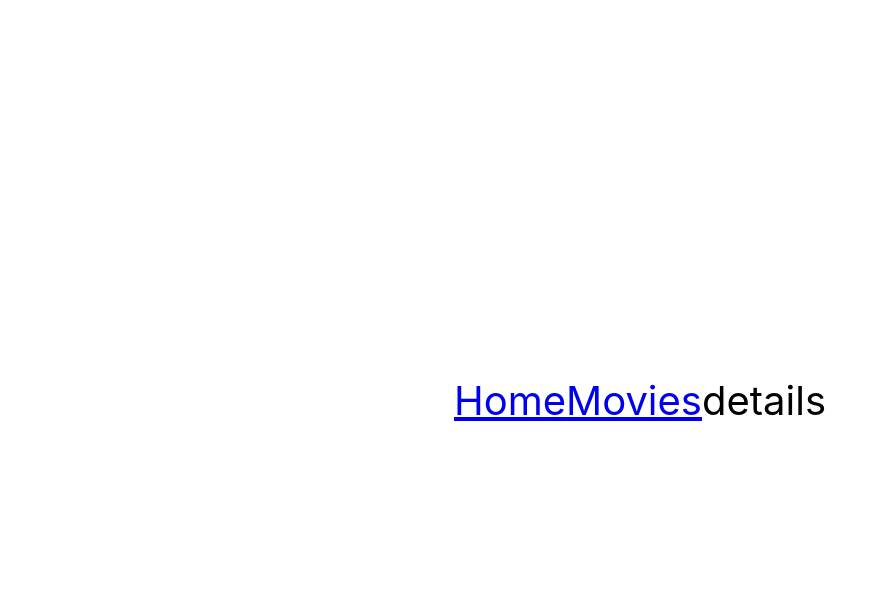
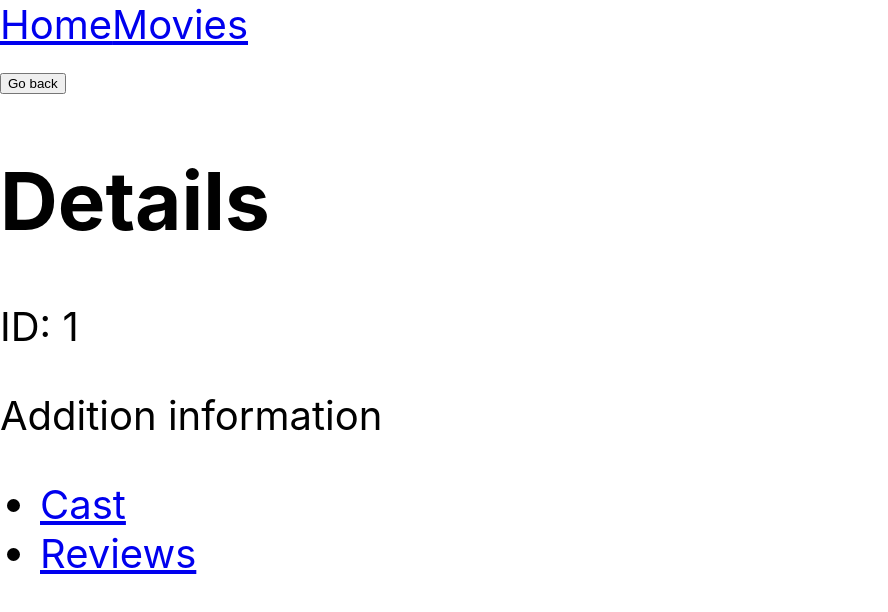
Before and after one commit to anatoliitrehub/goit-react-hw-05-movies, a React (Create React App) app: page /movies/1 in a window 1280 px wide. Shown: the top 612 px of the page, without its empty margins (0-888 px from the left). Built offline with nearby package versions, Linux system fonts and the light colour scheme.

Commit message:
create structure

```diff
--- a/package.json
+++ b/package.json
@@ -7,6 +7,8 @@
     "@testing-library/jest-dom": "^5.16.3",
     "@testing-library/react": "^12.1.4",
     "@testing-library/user-event": "^13.5.0",
+    "axios": "^1.3.5",
+    "clsx": "^1.2.1",
     "react": "^18.1.0",
     "react-dom": "^18.1.0",
     "react-router-dom": "^6.10.0",
--- a/src/components/App.jsx
+++ b/src/components/App.jsx
@@ -9,10 +9,10 @@ export const App = () => {
   return (
     <div
       style={{
-        height: '100vh',
-        display: 'flex',
-        justifyContent: 'center',
-        alignItems: 'center',
+      //   height: '100vh',
+      //   display: 'flex',
+      //   justifyContent: 'center',
+      //   alignItems: 'center',
         fontSize: 40,
         color: '#010101',
       }}
@@ -26,11 +26,12 @@ export const App = () => {
       <Routes>
         <Route path="/" element={<Home />} />
         <Route path="/movies" element={<Movies />} />
-        <Route path="/movies/:movieId" element={<MovieDetails />} />
-        <Route path="/movies/:movieId/cast" element={<Cast />} />
-        <Route path="/movies/:movieId/reviews" element={<Reviews />} />
+        <Route path="/movies/:movieId" element={<MovieDetails />} >
+        <Route path="cast" element={<Cast />} />
+        <Route path="reviews" element={<Reviews />} />
+        </Route>
 
-        <Route path="*" element={<Home />} />
+        {/* <Route path="*" element={<Home />} /> */}
       </Routes>
     </div>
   );
--- a/src/pages/Cast/Cast.jsx
+++ b/src/pages/Cast/Cast.jsx
@@ -1,8 +1,10 @@
+import { useParams } from "react-router-dom";
+const Cast = () =>{
+    const {movieId} = useParams()
 
-const Cast = () =>{
     return (
         <>
-cast
+cast {movieId}
         </>
     )
 }
--- a/src/pages/Home/Home.jsx
+++ b/src/pages/Home/Home.jsx
@@ -1,8 +1,29 @@
+import { useState,useEffect } from "react"
+import { NavLink } from "react-router-dom";
+
+import { getMovies } from "services/getMovies"
 
  const Home = () => {
+    const [movies,setMovies] = useState([]);
+
+    useEffect(()=>{
+        getMovies("/trending/movie/week").then(data=>{setMovies(data)})
+    },[])
+
     return(
 <>
-    Home
+<h1>Trending today</h1>
+    <ul>
+    {movies.results&&movies.results.map(el=>{
+        const fullPath=`/movies/`+el.id;
+        return(
+            <>
+            <li key={el.id}>
+            <NavLink to={fullPath}>{el.title}</NavLink></li>
+            </>
+            )})}
+    </ul>
+
 </>
     )
 }
--- a/src/pages/MovieDetails/MovieDetails.jsx
+++ b/src/pages/MovieDetails/MovieDetails.jsx
@@ -1,8 +1,29 @@
+import { useParams, Outlet, Link } from "react-router-dom";
+// import { getMovies } from "services/getMovies";
 
 const MovieDetails = () =>{
+    const {movieId} = useParams()
+    // console.log(movieId)
+// const movies = getMovies(502)
+// console.log(movies)
     return(
         <>
-details
+       <button>Go back</button>
+
+      <h1>Details</h1>
+<p>ID: {movieId}</p>
+<p>Addition information</p>
+      <ul>
+        <li>
+          <Link to="cast">Cast</Link>
+        </li>
+        <li>
+          <Link to="reviews">Reviews</Link>
+        </li>
+          </ul>
+      <Outlet />
+
+
         </>
     )
 }
--- a/src/pages/Movies/Movies.jsx
+++ b/src/pages/Movies/Movies.jsx
@@ -2,7 +2,7 @@
 const Movies = () => {
     return(
         <>
-Movies
+Movies search
         </>
     )
 }
--- /dev/null
+++ b/src/services/getMovies.jsx
@@ -0,0 +1,16 @@
+import axios from "axios";
+// import clsx from "clsx";
+
+axios.defaults.baseURL="https://api.themoviedb.org/3";
+const API_KEY="6dacb83bbdfc4398c50bae5501054b2f";
+
+// export const getMovies = (movieId=null) => {
+//     return axios.get((`/movie/${movieId}`),{
+export const getMovies = (appendPath) => {
+    return axios.get((appendPath),{
+        params:{
+        api_key:API_KEY,
+
+        }
+    }).then(resp=>resp.data).catch(error=>console.log(error))
+}
```
Also changed, not shown: 1 other file (tests, documents, lock files or other folders).
